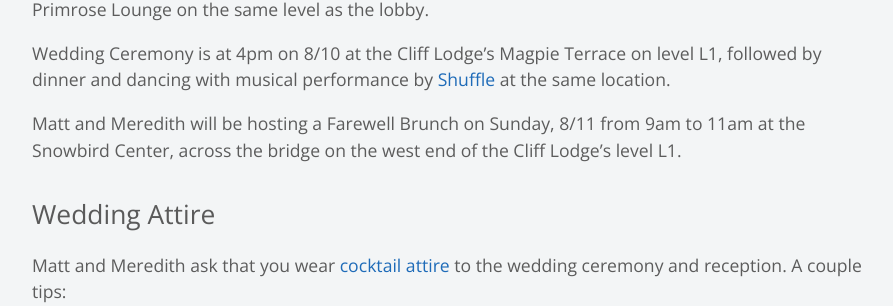
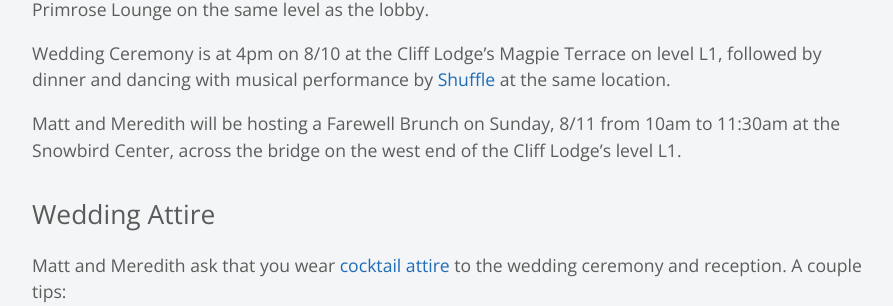
Before and after one commit to ferrants/weddingwebsite, a Jekyll site: the page built from details.md, in a window 1280 px wide and 900 px high, scrolled down 696 px. Shown: the part 149-455 px from the top of the window, without its empty margins (192-1085 px from the left). Built offline with Jekyll 4.4.1, drawn with Linux system fonts in a browser that asks for light colours; nearby versions of some CDN libraries; our own code applies the rules of GitHub Pages for plain Markdown files.

Commit message:
brunch time

```diff
--- a/details.md
+++ b/details.md
@@ -12,7 +12,7 @@
 
 Wedding Ceremony is at 4pm on 8/10 at the Cliff Lodge's Magpie Terrace on level L1, followed by dinner and dancing with musical performance by [Shuffle](https://www.shuffleslc.com/) at the same location.
 
-Matt and Meredith will be hosting a Farewell Brunch on Sunday, 8/11 from 9am to 11am at the Snowbird Center, across the bridge on the west end of the Cliff Lodge's level L1.
+Matt and Meredith will be hosting a Farewell Brunch on Sunday, 8/11 from 10am to 11:30am at the Snowbird Center, across the bridge on the west end of the Cliff Lodge's level L1.
 
 ## Wedding Attire
 
```
